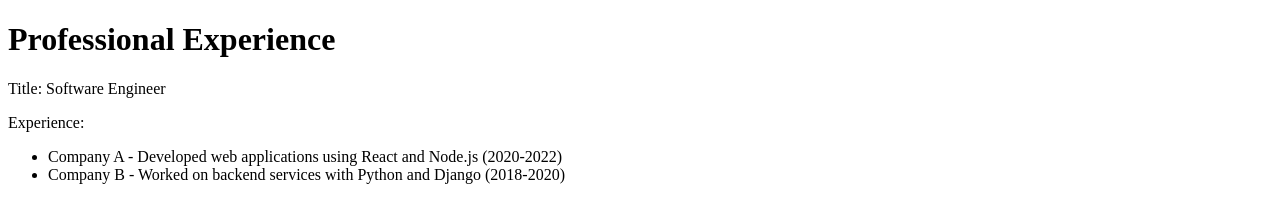
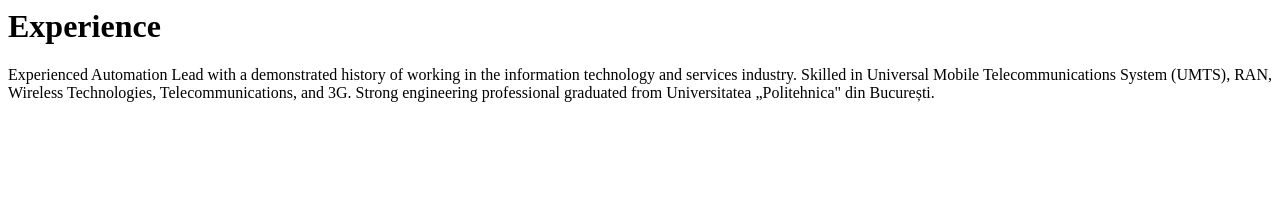
Before and after one commit to geotibi/geotibi.github.io, a plain HTML site: page index.html in a window 1280 px wide. Drawn offline with Linux system fonts and the light colour scheme.

Commit message:
Updated index.html with new title and experience.

```diff
--- a/index.html
+++ b/index.html
@@ -1,15 +1,9 @@
-<!DOCTYPE html>
 <html>
 <head>
-    <title>Professional Experience and Title</title>
+<title>Product Owner / Project Manager / Data Analyst / Automation Technical Authority Expert</title>
 </head>
 <body>
-    <h1>Professional Experience</h1>
-    <p>Title: Software Engineer</p>
-    <p>Experience:</p>
-    <ul>
-        <li>Company A - Developed web applications using React and Node.js (2020-2022)</li>
-        <li>Company B - Worked on backend services with Python and Django (2018-2020)</li>
-    </ul>
+<h1>Experience</h1>
+<p>Experienced Automation Lead with a demonstrated history of working in the information technology and services industry. Skilled in Universal Mobile Telecommunications System (UMTS), RAN, Wireless Technologies, Telecommunications, and 3G. Strong engineering professional graduated from Universitatea „Politehnica" din București.</p>
 </body>
 </html>
```
